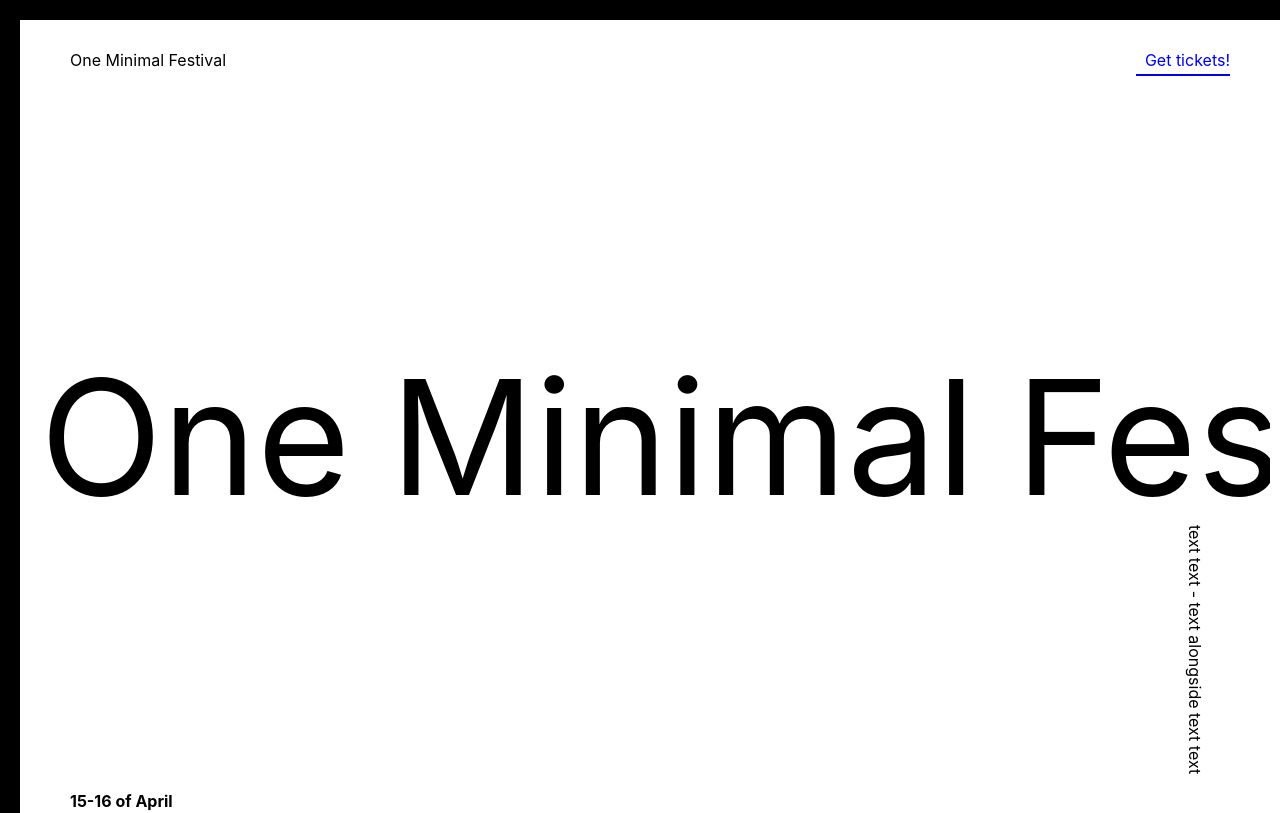
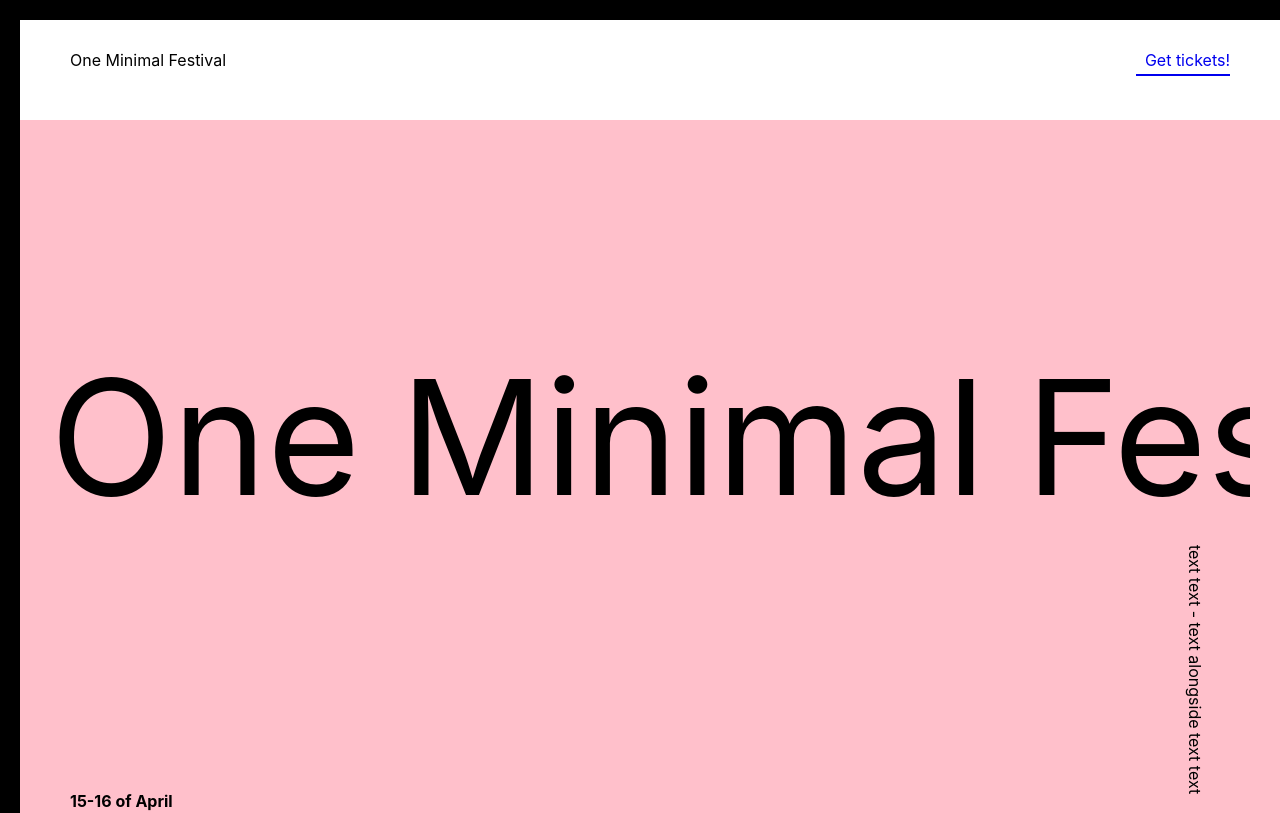
Before and after one commit to DDarrow123/Festival_Mockup_Page, a React (Create React App) app: page / in a window 1280 px wide. Shown: the top 813 px of the page. Built offline with nearby package versions, Linux system fonts and the light colour scheme.

Commit message:
built out scroll functionality

```diff
--- a/src/components/WordCarousel.js
+++ b/src/components/WordCarousel.js
@@ -1,8 +1,24 @@
-import React from "react";
+import React, { Component } from "react";
 
-const WordCarousel = () => {
+class WordCarousel extends Component {
+  componentDidMount() {
+    let carouselContainer = document.querySelector(".carousel-container");
+    document.querySelector(".carousel-slider").scrollLeft = -100;
+    carouselContainer.addEventListener("scroll", this.scrollHorizontally);
+  }
+
+  scrollHorizontally = e => {
+    // let carouselContainer = document.querySelector(".carousel-container");
+    e = window.event || e;
+    var delta = Math.max(-1, Math.min(1, e.wheelDelta || -e.detail));
+    document.querySelector(".carousel-slider").scrollLeft -= delta * 40; // Multiplied by 40 (-= delta * 40;)
+    console.log(document.querySelector(".carousel-container").scrollLeft);
+    e.preventDefault();
+  };
+
+  render() {
     return (
-    <div className="carousel-container">
+      <div className="carousel-container" onWheel={this.scrollHorizontally}>
         <div className="carousel-slider">
           <div className="slide" id="slide-1">
             One
@@ -28,6 +44,7 @@ const WordCarousel = () => {
         </div>
       </div>
     );
-};
+  }
+}
 
 export default WordCarousel;
--- a/src/sass/App.scss
+++ b/src/sass/App.scss
@@ -48,7 +48,7 @@
   -webkit-transform: rotate(90deg); /* Safari 3-8 */
   transform: rotate(90deg);
   position: absolute;
-  bottom: 100px;
+  bottom: 80px;
   right: 0px;
   width: 250px;
   height: 100px;
@@ -63,7 +63,7 @@
   justify-content: flex-start;
   height: 100px;
   width: 100%;
-  background-color: pink;
+  background-color: #fff;
   .topics {
     width: 100%;
     margin-left: 50px;
@@ -89,21 +89,30 @@
     width: 100%;
     height: 210px;
     display: flex;
-    margin: 0 10px 0 10px;
-    overflow-x: auto;
-    -webkit-overflow-scrolling: touch;
-    -webkit-scroll-snap-points-x: repeat(300px);
-    -ms-scroll-snap-points-x: repeat(300px);
-    scroll-snap-points-x: repeat(300px);
-    -webkit-scroll-snap-type: mandatory;
-    -ms-scroll-snap-type: mandatory;
-    scroll-snap-type: mandatory;
+    margin: 0 30px 0 20px;
+    // white-space: nowrap;
+    overflow: hidden;
+
+    // -webkit-overflow-scrolling: touch;
+    // -webkit-scroll-snap-points-x: repeat(300px);
+    // -ms-scroll-snap-points-x: repeat(300px);
+    // scroll-snap-points-x: repeat(300px);
+    // -webkit-scroll-snap-type: mandatory;
+    // -ms-scroll-snap-type: mandatory;
+    // scroll-snap-type: mandatory;
     .slide {
       width: auto;
       flex-shrink: 0;
       height: 100%;
       margin-right: 30px;
       margin-left: 10px;
+      // animation: moveSlideshow 5s linear infinite;
     }
   }
 }
+
+// @keyframes moveSlideshow {
+//   100% {
+//     transform: translateX(66.6666%);
+//   }
+// }
--- a/src/sass/index.scss
+++ b/src/sass/index.scss
@@ -5,6 +5,7 @@ body {
   border-left: 20px solid black;
   height: 100%;
   min-height: 98vh;
+  background-color: pink;
   // max-width: 800px;
   // width: 100%;
   font-family: -apple-system, BlinkMacSystemFont, "Segoe UI", "Roboto", "Oxygen",
```
Lines whose indentation alone changed are shown as unchanged.
